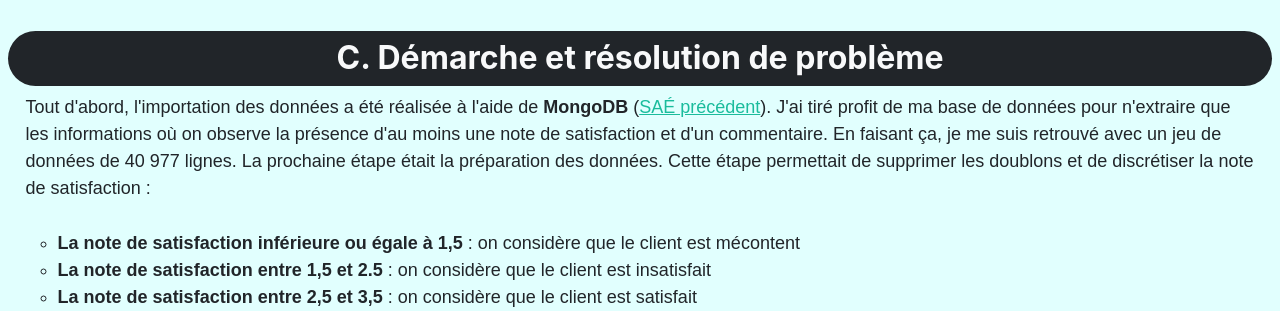
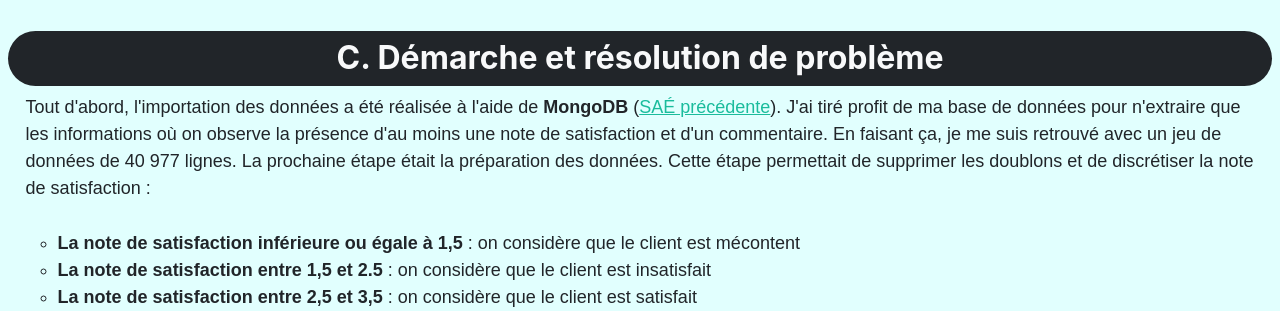
Before and after one commit to julien-data-analyst/PortfolioWEB, a Flask app: page /SAE503 in a window 1280 px wide. Shown: the part 1009-1320 px from the top of the page. Run offline with Flask 3, Linux system fonts and the light colour scheme; some libraries are stand-ins or nearby versions.

Commit message:
Modifications diverses

```diff
--- a/templates/SAE_5_03.html
+++ b/templates/SAE_5_03.html
@@ -45,7 +45,7 @@
     <h2 class="text-center rounded-pill bg-dark text-light justify-content-center m-2 p-2">C. Démarche et résolution de problème </h2>
     <p class="texte-projet">
 
-        Tout d'abord, l'importation des données a été réalisée à l'aide de <strong>MongoDB</strong> (<a href="{{ url_for('projet_502') }}">SAÉ précédent</a>).
+        Tout d'abord, l'importation des données a été réalisée à l'aide de <strong>MongoDB</strong> (<a href="{{ url_for('projet_502') }}">SAÉ précédente</a>).
         J'ai tiré profit de ma base de données pour n'extraire que les informations où on observe la présence
         d'au moins une note de satisfaction et d'un commentaire. En faisant ça, je me suis retrouvé avec un jeu de données de 40 977 lignes.
         La prochaine étape était la préparation des données. Cette étape permettait de supprimer les doublons et de discrétiser
```
